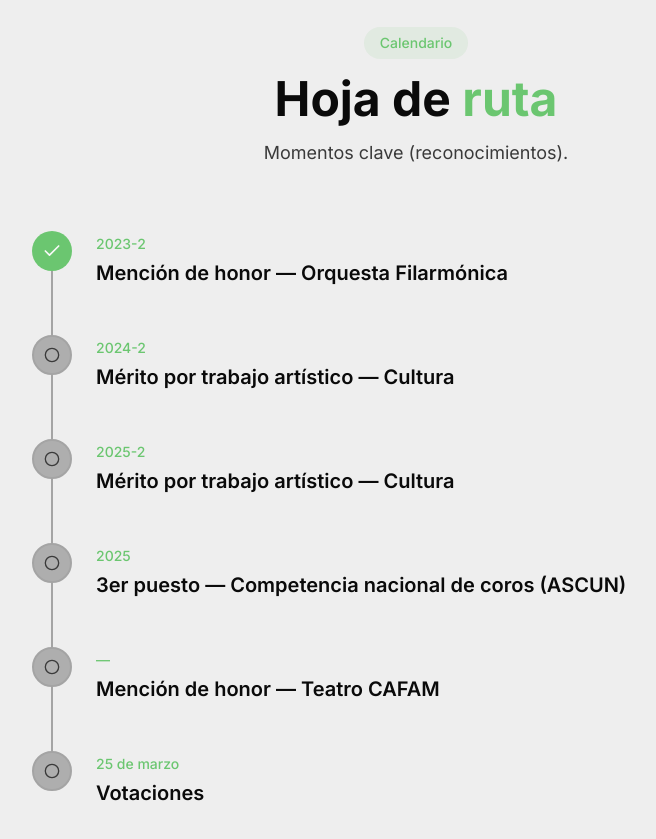
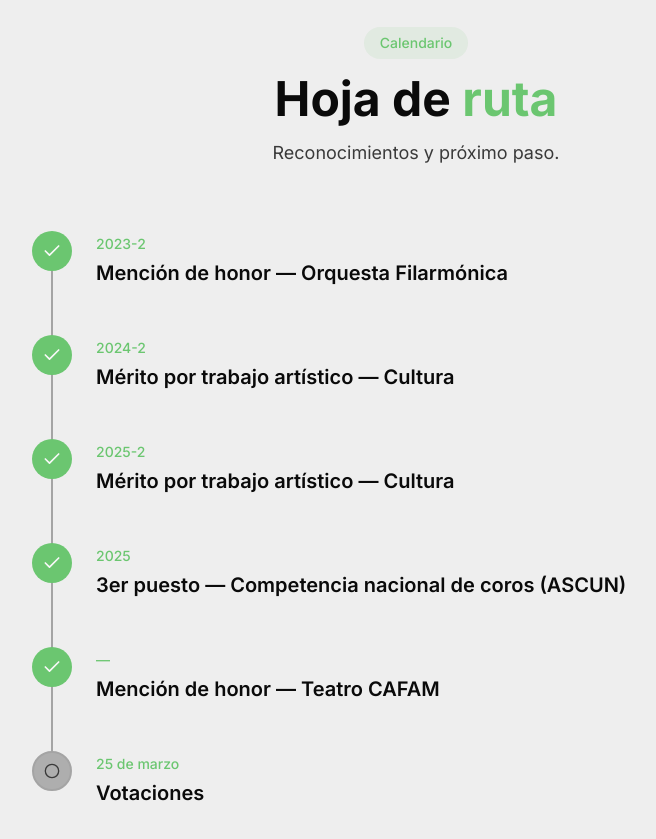
Before and after one commit to maicoltorodev/Andres-blanco, a Next.js app: page / in a window 1280 px wide. Shown: the part 2960-3799 px from the top of the page, without its empty margins (224-880 px from the left). Built offline with nearby package versions, Linux system fonts and the light colour scheme.

Commit message:
prueba de blanco

```diff
--- a/components/timeline.tsx
+++ b/components/timeline.tsx
@@ -4,12 +4,12 @@ import { motion } from "framer-motion"
 import { Check, Circle } from "lucide-react"
 
 const milestones = [
-  { date: "2023-2", title: "Mención de honor — Orquesta Filarmónica", description: "", completed: true },
-  { date: "2024-2", title: "Mérito por trabajo artístico — Cultura", description: "", completed: false },
-  { date: "2025-2", title: "Mérito por trabajo artístico — Cultura", description: "", completed: false },
-  { date: "2025",   title: "3er puesto — Competencia nacional de coros (ASCUN)", description: "", completed: false },
-  { date: "—",      title: "Mención de honor — Teatro CAFAM", description: "", completed: false },
-  { date: "25 de marzo", title: "Votaciones", description: "", completed: false },
+  { date: "2023-2", title: "Mención de honor — Orquesta Filarmónica", completed: true },
+  { date: "2024-2", title: "Mérito por trabajo artístico — Cultura", completed: true },
+  { date: "2025-2", title: "Mérito por trabajo artístico — Cultura", completed: true },
+  { date: "2025", title: "3er puesto — Competencia nacional de coros (ASCUN)", completed: true },
+  { date: "—", title: "Mención de honor — Teatro CAFAM", completed: true },
+  { date: "25 de marzo", title: "Votaciones", completed: false },
 ]
 
 export function Timeline() {
@@ -26,11 +26,13 @@ export function Timeline() {
           <span className="inline-block px-4 py-1.5 rounded-full bg-accent/10 text-accent text-sm font-medium mb-4">
             Calendario
           </span>
+
           <h2 className="text-4xl md:text-5xl font-bold font-[family-name:var(--font-display)] mb-4 text-balance">
             Hoja de <span className="text-accent">ruta</span>
           </h2>
+
           <p className="text-muted-foreground text-lg max-w-2xl mx-auto">
-            Momentos clave (reconocimientos).
+            Reconocimientos y próximo paso.
           </p>
         </motion.div>
 
@@ -44,12 +46,10 @@ export function Timeline() {
               transition={{ duration: 0.5, delay: index * 0.1 }}
               className="relative flex gap-6 pb-12 last:pb-0"
             >
-              {/* Line connector */}
               {index !== milestones.length - 1 && (
                 <div className="absolute left-[19px] top-10 w-0.5 h-full bg-border" />
               )}
 
-              {/* Icon */}
               <div className={`relative z-10 w-10 h-10 rounded-full flex items-center justify-center flex-shrink-0 ${
                 milestone.completed
                   ? "bg-accent text-accent-foreground"
@@ -62,15 +62,11 @@ export function Timeline() {
                 )}
               </div>
 
-              {/* Content */}
               <div className="flex-1">
                 <span className="text-sm text-accent font-medium">{milestone.date}</span>
                 <h3 className="text-xl font-semibold mt-1 font-[family-name:var(--font-display)]">
                   {milestone.title}
                 </h3>
-                {milestone.description && (
-                  <p className="text-muted-foreground mt-2">{milestone.description}</p>
-                )}
               </div>
             </motion.div>
           ))}
```
